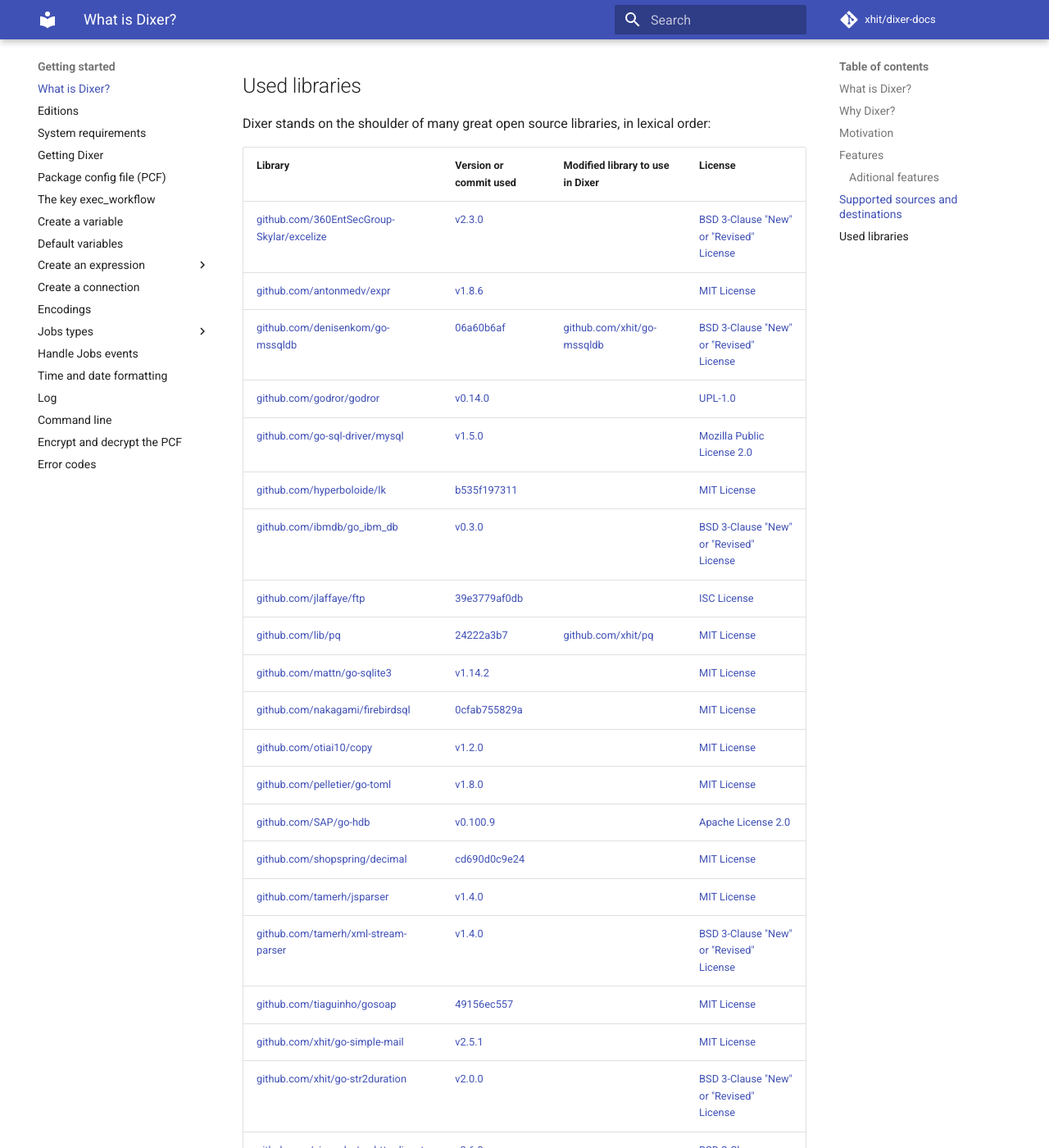
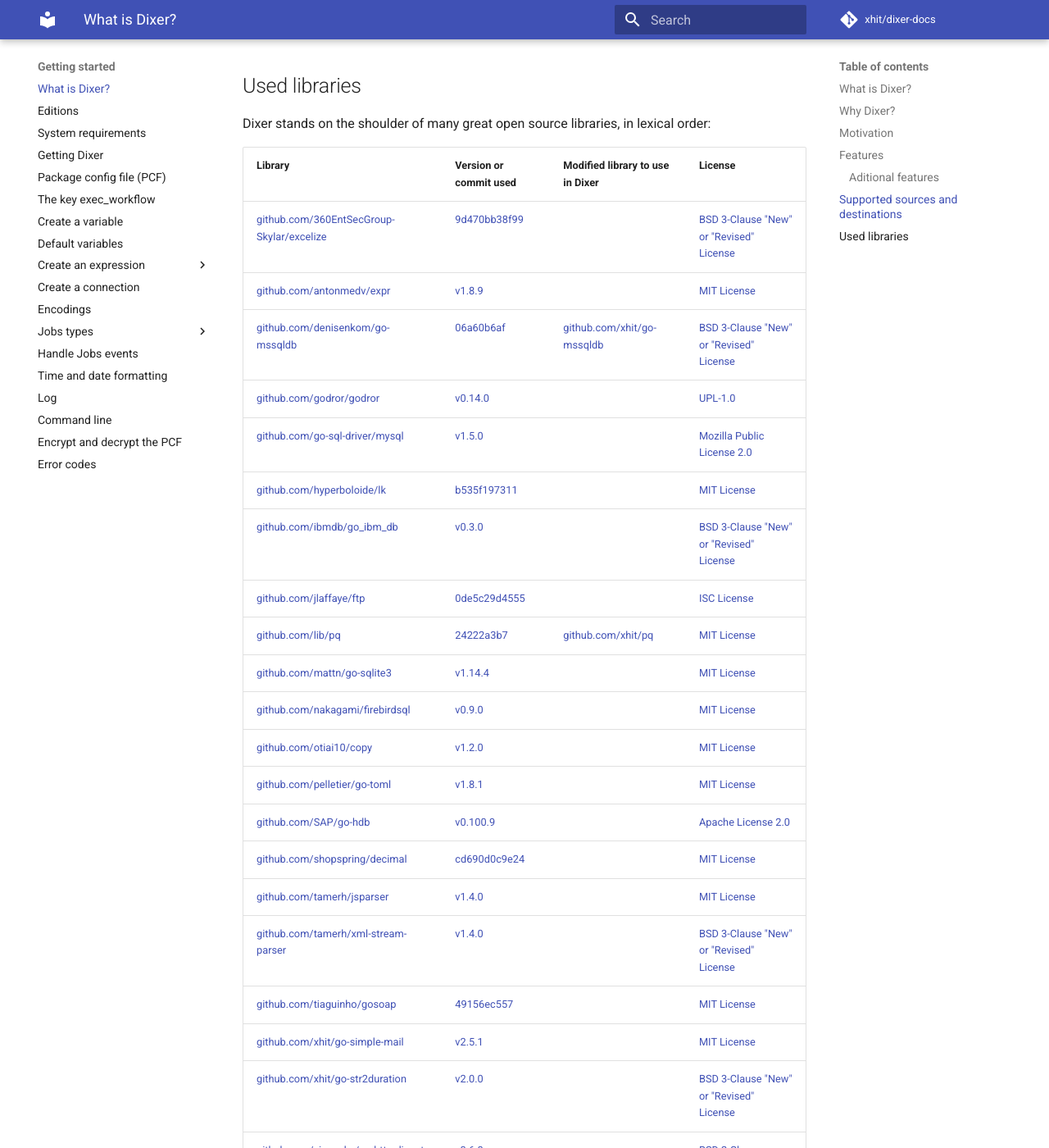
Before and after one commit to Dixer-ETL/dixer-docs, an MkDocs documentation site: the page built from docs/Getting-started.md, in a window 1280 px wide and 1400 px high, scrolled down 3435 px. Shown: the whole window at 82% size. Built offline with MkDocs 1.6.1 and Material for MkDocs 9.7.7, drawn with Linux system fonts in a browser that asks for light colours; comment, search, counter and statistics services are not loaded; some of the changed text lies outside the part shown.

```diff
--- a/docs/Getting-started.md
+++ b/docs/Getting-started.md
@@ -100,19 +100,19 @@ Dixer stands on the shoulder of many great open source libraries, in lexical ord
 
 | Library                                                                                                  | Version or commit used                                                                                               | Modified library to use in Dixer                                            | License                                                                                           |
 |----------------------------------------------------------------------------------------------------------|----------------------------------------------------------------------------------------------------------------------|-----------------------------------------------------------------------------|---------------------------------------------------------------------------------------------------|
-| [github.com/360EntSecGroup-Skylar/excelize](https://github.com/360EntSecGroup-Skylar/excelize)           | [v2.3.0](https://github.com/360EntSecGroup-Skylar/excelize/tree/v2.3.0)                                              |                                                                             | [BSD 3-Clause "New" or "Revised" License](dependencies-licenses/LICENSE-excelize.txt)             |
-| [github.com/antonmedv/expr](https://github.com/antonmedv/expr)                                           | [v1.8.6](https://github.com/antonmedv/expr/tree/v1.8.6)                                                              |                                                                             | [MIT License](dependencies-licenses/LICENSE-expr.txt)                                             |
+| [github.com/360EntSecGroup-Skylar/excelize](https://github.com/360EntSecGroup-Skylar/excelize)           | [9d470bb38f99](https://github.com/360EntSecGroup-Skylar/excelize/tree/9d470bb38f99)                                  |                                                                             | [BSD 3-Clause "New" or "Revised" License](dependencies-licenses/LICENSE-excelize.txt)             |
+| [github.com/antonmedv/expr](https://github.com/antonmedv/expr)                                           | [v1.8.9](https://github.com/antonmedv/expr/tree/v1.8.9)                                                              |                                                                             | [MIT License](dependencies-licenses/LICENSE-expr.txt)                                             |
 | [github.com/denisenkom/go-mssqldb](https://github.com/denisenkom/go-mssqldb)                             | [06a60b6af](https://github.com/denisenkom/go-mssqldb/tree/06a60b6af)                                                 | [github.com/xhit/go-mssqldb](https://github.com/xhit/go-mssqldb/tree/sdi)   | [BSD 3-Clause "New" or "Revised" License](dependencies-licenses/LICENSE-go-mssqldb.txt)           |
 | [github.com/godror/godror](https://github.com/godror/godror)                                             | [v0.14.0](https://github.com/godror/godror/tree/v0.14.0)                                                             |                                                                             | [UPL-1.0](dependencies-licenses/LICENSE-godror.txt)                                               |
 | [github.com/go-sql-driver/mysql](https://github.com/go-sql-driver/mysql)                                 | [v1.5.0](https://github.com/go-sql-driver/mysql/tree/v1.5.0)                                                         |                                                                             | [Mozilla Public License 2.0](dependencies-licenses/LICENSE-mysql.txt)                             |
 | [github.com/hyperboloide/lk](https://github.com/hyperboloide/lk)                                         | [b535f197311](https://github.com/hyperboloide/lk/tree/b535f19731186294f7ae48d8e453186f40a493aa)                      |                                                                             | [MIT License](dependencies-licenses/LICENSE-lk.txt)                                               |
 | [github.com/ibmdb/go_ibm_db](https://github.com/ibmdb/go_ibm_db)                                         | [v0.3.0](https://github.com/ibmdb/go_ibm_db/tree/v0.3.0)                                                             |                                                                             | [BSD 3-Clause "New" or "Revised" License](dependencies-licenses/LICENSE-go_ibm_db.txt)            |
-| [github.com/jlaffaye/ftp](https://github.com/jlaffaye/ftp)                                               | [39e3779af0db](https://github.com/jlaffaye/ftp/tree/39e3779af0db)                                                    |                                                                             | [ISC License](dependencies-licenses/LICENSE-ftp.txt)                                              |
+| [github.com/jlaffaye/ftp](https://github.com/jlaffaye/ftp)                                               | [0de5c29d4555](https://github.com/jlaffaye/ftp/tree/0de5c29d4555)                                                    |                                                                             | [ISC License](dependencies-licenses/LICENSE-ftp.txt)                                              |
 | [github.com/lib/pq](https://github.com/lib/pq)                                                           | [24222a3b7](https://github.com/lib/pq/tree/24222a3b7)                                                                | [github.com/xhit/pq](https://github.com/xhit/pq/tree/sdi-oid)               | [MIT License](dependencies-licenses/LICENSE-pq.txt)                                               |
-| [github.com/mattn/go-sqlite3](https://github.com/mattn/go-sqlite3)                                       | [v1.14.2](https://github.com/mattn/go-sqlite3/tree/v1.14.2)                                                          |                                                                             | [MIT License](dependencies-licenses/LICENSE-go-sqlite3.txt)                                       |
-| [github.com/nakagami/firebirdsql](https://github.com/nakagami/firebirdsql)                               | [0cfab755829a](https://github.com/nakagami/firebirdsql/tree/0cfab755829a)                                            |                                                                             | [MIT License](dependencies-licenses/LICENSE-firebirdsql.txt)                                      |
+| [github.com/mattn/go-sqlite3](https://github.com/mattn/go-sqlite3)                                       | [v1.14.4](https://github.com/mattn/go-sqlite3/tree/v1.14.4)                                                          |                                                                             | [MIT License](dependencies-licenses/LICENSE-go-sqlite3.txt)                                       |
+| [github.com/nakagami/firebirdsql](https://github.com/nakagami/firebirdsql)                               | [v0.9.0](https://github.com/nakagami/firebirdsql/tree/v0.9.0)                                                        |                                                                             | [MIT License](dependencies-licenses/LICENSE-firebirdsql.txt)                                      |
 | [github.com/otiai10/copy](https://github.com/otiai10/copy)                                               | [v1.2.0](https://github.com/otiai10/copy/tree/v1.2.0)                                                                |                                                                             | [MIT License](dependencies-licenses/LICENSE-copy.txt)                                             |
-| [github.com/pelletier/go-toml](https://github.com/pelletier/go-toml)                                     | [v1.8.0](https://github.com/pelletier/go-toml/tree/v1.8.0)                                                           |                                                                             | [MIT License](dependencies-licenses/LICENSE-go-toml.txt)                                          |
+| [github.com/pelletier/go-toml](https://github.com/pelletier/go-toml)                                     | [v1.8.1](https://github.com/pelletier/go-toml/tree/v1.8.1)                                                           |                                                                             | [MIT License](dependencies-licenses/LICENSE-go-toml.txt)                                          |
 | [github.com/SAP/go-hdb](https://github.com/SAP/go-hdb)                                                   | [v0.100.9](https://github.com/SAP/go-hdb/tree/v0.100.9)                                                              |                                                                             | [Apache License 2.0](dependencies-licenses/LICENSE-go-hdb.txt)                                    |
 | [github.com/shopspring/decimal](https://github.com/shopspring/decimal)                                   | [cd690d0c9e24](https://github.com/shopspring/decimal/tree/cd690d0c9e2447b1ef2a129a6b7b49077da89b8e)                  |                                                                             | [MIT License](dependencies-licenses/LICENSE-decimal.txt)                                          |
 | [github.com/tamerh/jsparser](https://github.com/tamerh/jsparser)                                         | [v1.4.0](https://github.com/tamerh/jsparser/tree/v1.4.0)                                                             |                                                                             | [MIT License](dependencies-licenses/LICENSE-jsparser.txt)                                         |
```
Also changed, not shown: other parts of docs/Getting-started.md (+1 -1 lines), docs/Changelog.md (+9 -0 lines).
